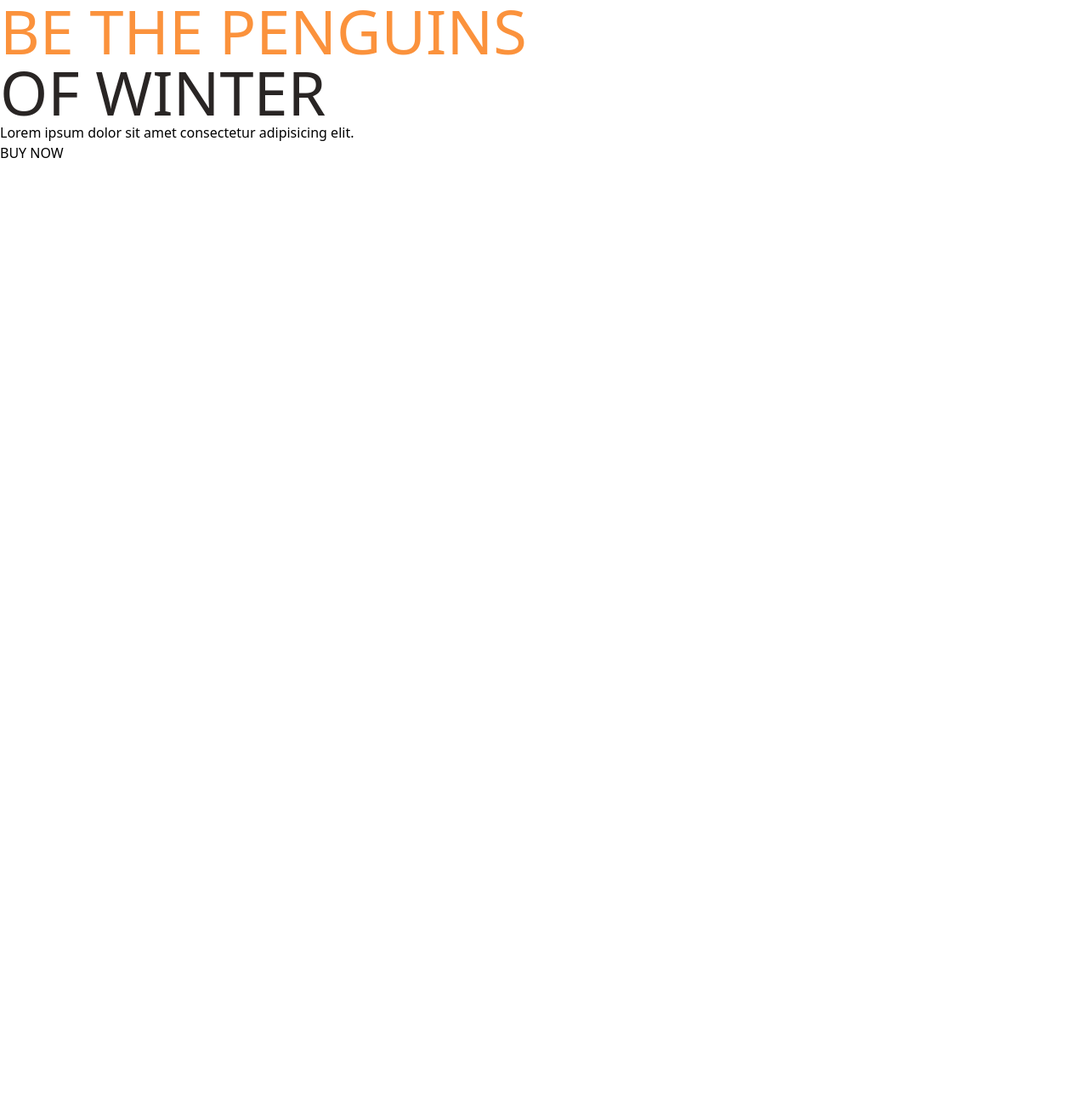
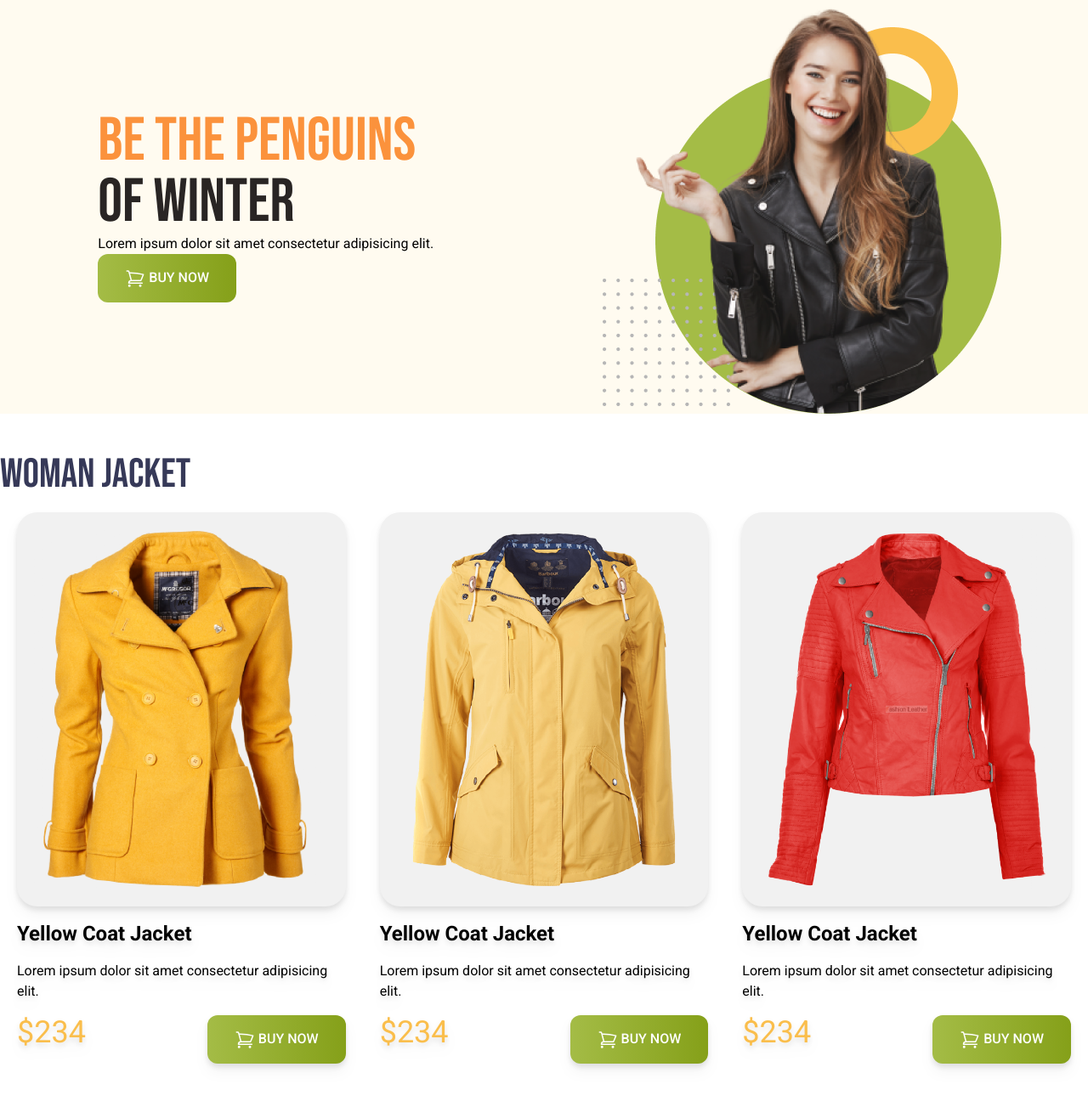
Before and after one commit to joinalpro/penguine-fashion-using-tailwind, a plain HTML site: page index.html in a window 1280 px wide. Shown: the whole page at 85% size. Before the commit the page ends 800 px from the top, so only its background shows below. Drawn offline with nearby package versions, Linux system fonts and the light colour scheme.

Commit message:
header section done

```diff
--- a/index.html
+++ b/index.html
@@ -1,35 +1,121 @@
 <!DOCTYPE html>
 <html lang="en">
+
 <head>
     <meta charset="UTF-8">
     <meta name="viewport" content="width=device-width, initial-scale=1.0">
     <title>Penguin Fashion</title>
     <script src="https://cdn.tailwindcss.com"></script>
+    <link rel="preconnect" href="https://fonts.googleapis.com">
+    <link rel="preconnect" href="https://fonts.gstatic.com" crossorigin>
+    <link
+        href="https://fonts.googleapis.com/css2?family=Bebas+Neue&family=Roboto:ital,wght@0,100;0,300;0,400;0,500;0,700;0,900;1,100;1,300;1,400;1,500;1,700;1,900&display=swap"
+        rel="stylesheet">
+    <style>
+        .font-roboto {
+            font-family: "Roboto", sans-serif;
+        }
 
+        .font-bebas-neue {
+            font-family: "Bebas Neue", sans-serif;
+        }
+    </style>
 </head>
-<body>
-    <header>
+
+<body class="font-roboto">
+    <header class="bg-[#FFFBF0] pl-4">
+        <!-- navbar start here -->
         <nav>
 
         </nav>
         <!-- banner start here -->
-        <div>
+        <div class="md:flex md:items-center md:justify-around">
             <div>
-                <h1 class="text-7xl uppercase"><span class="text-orange-400">Be the Penguins</span> <br>
-                     <span class="text-stone-800">of Winter</span></h1>
+                <h1 class="text-7xl uppercase font-bebas-neue "><span class="text-orange-400">Be the Penguins</span> <br>
+                    <span class="text-stone-800">of Winter</span>
+                </h1>
                 <p>Lorem ipsum dolor sit amet consectetur adipisicing elit.</p>
-                <button>BUY NOW</button>
+                <button
+                    class="bg-green-300 px-8 py-4 rounded-xl font-medium text-white bg-gradient-to-r from-[#A4BC46] to-[#85A019]">
+                    <svg xmlns="http://www.w3.org/2000/svg" fill="none" viewBox="0 0 24 24" stroke-width="1.5"
+                        stroke="currentColor" class="size-6 text-white inline">
+                        <path stroke-linecap="round" stroke-linejoin="round"
+                            d="M2.25 3h1.386c.51 0 .955.343 1.087.835l.383 1.437M7.5 14.25a3 3 0 0 0-3 3h15.75m-12.75-3h11.218c1.121-2.3 2.1-4.684 2.924-7.138a60.114 60.114 0 0 0-16.536-1.84M7.5 14.25 5.106 5.272M6 20.25a.75.75 0 1 1-1.5 0 .75.75 0 0 1 1.5 0Zm12.75 0a.75.75 0 1 1-1.5 0 .75.75 0 0 1 1.5 0Z" />
+                    </svg>
+
+                    BUY NOW</button>
             </div>
             <div>
-                <img src="" alt="">
+                <img src="./images/model.png" alt="">
             </div>
         </div>
     </header>
-    <main>
+    <main class="max-w-7xl mx-auto">
+    <!-- women jacket section -->
+     <section class="my-12">
+        <h3 class="text-5xl uppercase text-[#363958] font-bebas-neue">Woman Jacket</h3>
+        <!-- Jacekt card container -->
+         <div class="grid grid-cols-1 md:grid-cols-2 lg:grid-cols-3">
+            <!-- jacket card -1 -->
+             <div class="p-5 space-y-4 drop-shadow-lg rounded-3xl">
+                <img class=" p-5 rounded-3xl bg-[#F1F1F1]" src="./images/jacket-1.png" alt="">
+                <h4 class="text-2xl font-bold">Yellow Coat Jacket</h4>
+                <p>Lorem ipsum dolor sit amet consectetur adipisicing elit.</p>
+                <div class="flex justify-between">
+                    <h2 class="text-[#FABE4C] text-4xl">$234</h2>
+                    <button
+                    class="bg-green-300 px-8 py-4 rounded-xl font-medium text-white bg-gradient-to-r from-[#A4BC46] to-[#85A019]">
+                    <svg xmlns="http://www.w3.org/2000/svg" fill="none" viewBox="0 0 24 24" stroke-width="1.5"
+                        stroke="currentColor" class="size-6 text-white inline">
+                        <path stroke-linecap="round" stroke-linejoin="round"
+                            d="M2.25 3h1.386c.51 0 .955.343 1.087.835l.383 1.437M7.5 14.25a3 3 0 0 0-3 3h15.75m-12.75-3h11.218c1.121-2.3 2.1-4.684 2.924-7.138a60.114 60.114 0 0 0-16.536-1.84M7.5 14.25 5.106 5.272M6 20.25a.75.75 0 1 1-1.5 0 .75.75 0 0 1 1.5 0Zm12.75 0a.75.75 0 1 1-1.5 0 .75.75 0 0 1 1.5 0Z" />
+                    </svg>
 
+                    BUY NOW</button>
+                </div>
+             </div>
+            <!-- jacket card 2 -->
+             <div class="p-5 space-y-4 drop-shadow-lg rounded-3xl">
+                <img class=" p-5 rounded-3xl bg-[#F1F1F1]" src="./images/jacket-2.png" alt="">
+                <h4 class="text-2xl font-bold">Yellow Coat Jacket</h4>
+                <p>Lorem ipsum dolor sit amet consectetur adipisicing elit.</p>
+                <div class="flex justify-between">
+                    <h2 class="text-[#FABE4C] text-4xl">$234</h2>
+                    <button
+                    class="bg-green-300 px-8 py-4 rounded-xl font-medium text-white bg-gradient-to-r from-[#A4BC46] to-[#85A019]">
+                    <svg xmlns="http://www.w3.org/2000/svg" fill="none" viewBox="0 0 24 24" stroke-width="1.5"
+                        stroke="currentColor" class="size-6 text-white inline">
+                        <path stroke-linecap="round" stroke-linejoin="round"
+                            d="M2.25 3h1.386c.51 0 .955.343 1.087.835l.383 1.437M7.5 14.25a3 3 0 0 0-3 3h15.75m-12.75-3h11.218c1.121-2.3 2.1-4.684 2.924-7.138a60.114 60.114 0 0 0-16.536-1.84M7.5 14.25 5.106 5.272M6 20.25a.75.75 0 1 1-1.5 0 .75.75 0 0 1 1.5 0Zm12.75 0a.75.75 0 1 1-1.5 0 .75.75 0 0 1 1.5 0Z" />
+                    </svg>
+
+                    BUY NOW</button>
+                </div>
+             </div>
+            <!-- jacket card -3 -->
+             <div class="p-5 space-y-4 drop-shadow-lg rounded-3xl">
+                <img class=" p-5 rounded-3xl bg-[#F1F1F1]" src="./images/jacket-3.png" alt="">
+                <h4 class="text-2xl font-bold">Yellow Coat Jacket</h4>
+                <p>Lorem ipsum dolor sit amet consectetur adipisicing elit.</p>
+                <div class="flex justify-between">
+                    <h2 class="text-[#FABE4C] text-4xl">$234</h2>
+                    <button
+                    class="bg-green-300 px-8 py-4 rounded-xl font-medium text-white bg-gradient-to-r from-[#A4BC46] to-[#85A019]">
+                    <svg xmlns="http://www.w3.org/2000/svg" fill="none" viewBox="0 0 24 24" stroke-width="1.5"
+                        stroke="currentColor" class="size-6 text-white inline">
+                        <path stroke-linecap="round" stroke-linejoin="round"
+                            d="M2.25 3h1.386c.51 0 .955.343 1.087.835l.383 1.437M7.5 14.25a3 3 0 0 0-3 3h15.75m-12.75-3h11.218c1.121-2.3 2.1-4.684 2.924-7.138a60.114 60.114 0 0 0-16.536-1.84M7.5 14.25 5.106 5.272M6 20.25a.75.75 0 1 1-1.5 0 .75.75 0 0 1 1.5 0Zm12.75 0a.75.75 0 1 1-1.5 0 .75.75 0 0 1 1.5 0Z" />
+                    </svg>
+
+                    BUY NOW</button>
+                </div>
+             </div>
+         </div>
+     </section>
     </main>
     <footer>
 
     </footer>
 </body>
+
 </html>
```
Also changed, not shown: images/jacket-1.png (added), images/jacket-2.png (added), images/jacket-3.png (added), images/jacket-4.png (added), images/jacket-5.png (added), images/jacket-6.png (added), images/model.png (added), images/shopping.png (added).
